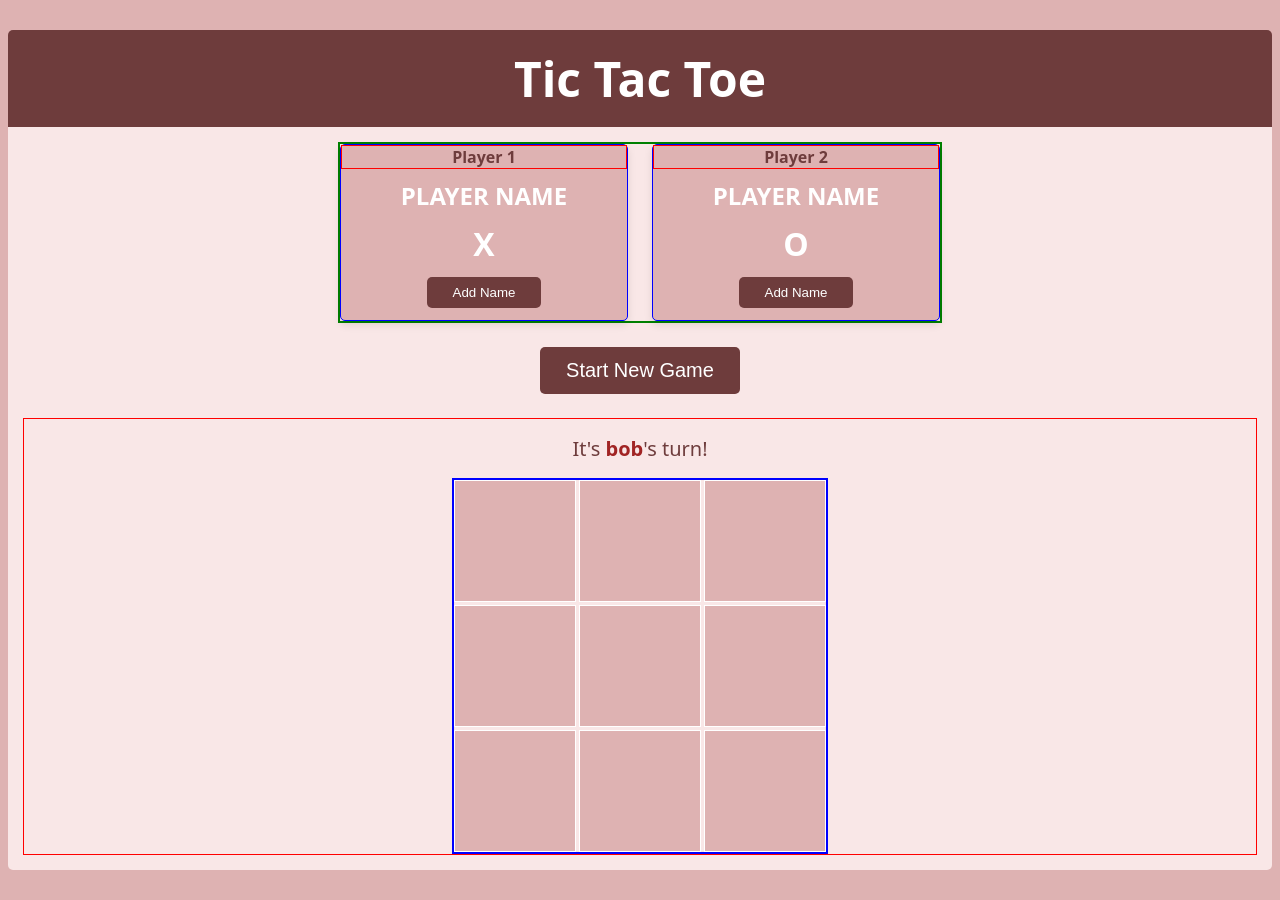
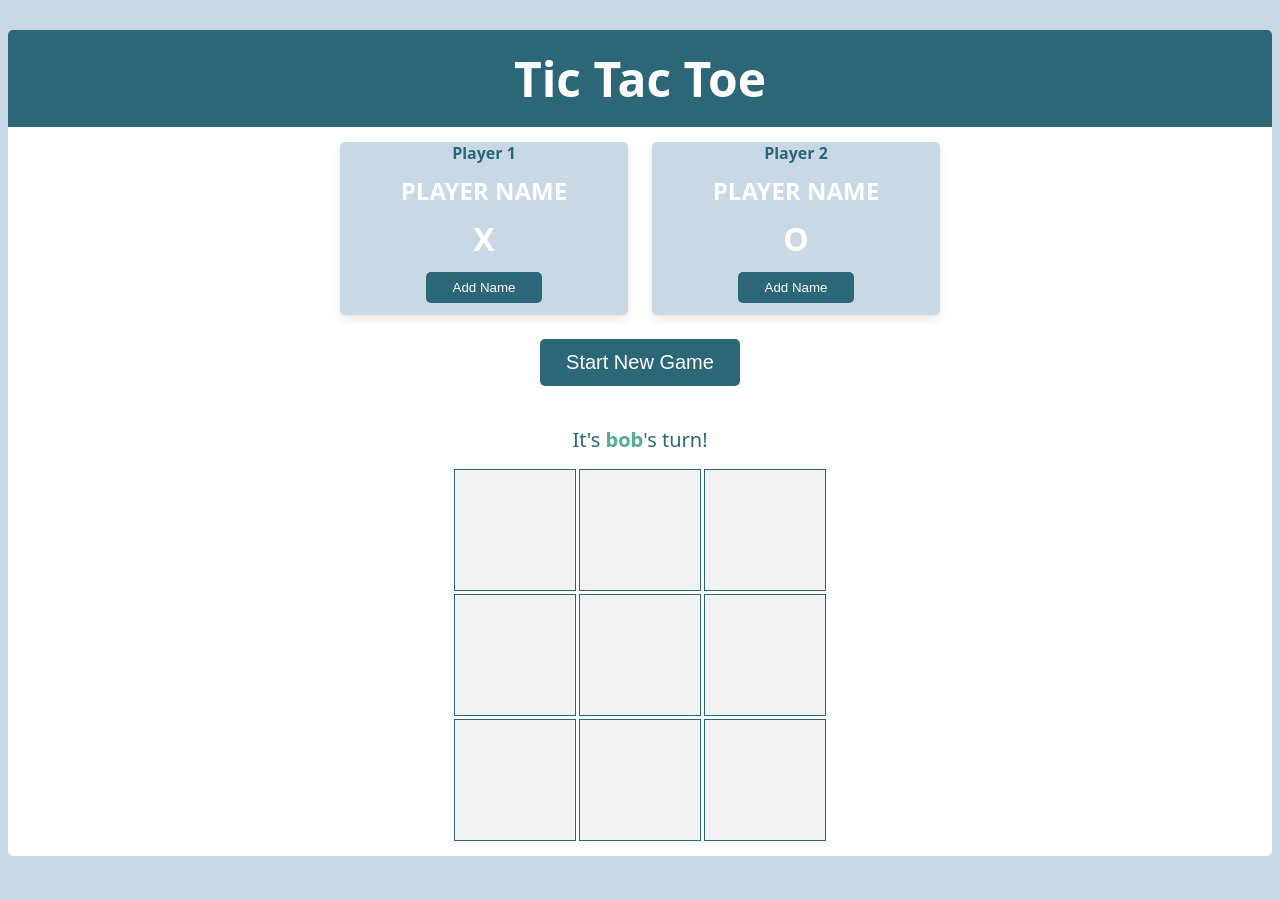
Before and after one commit to IChaudhry892/tic-tac-toe, a plain HTML site: page index.html in a window 1280 px wide. Both pictures are taken after a click on the button "Start New Game". Drawn offline with Linux system fonts and the light colour scheme.

Commit message:
Modify color pallete to be more visually appealing

```diff
--- a/styles/styles.css
+++ b/styles/styles.css
@@ -1,12 +1,12 @@
 body{
-  background-color: rgb(222, 178, 178);
+  background-color: #c8d8e4;
   margin: 0;
   font-family: system-ui, -apple-system, BlinkMacSystemFont, 'Segoe UI', Roboto, Oxygen, Ubuntu, Cantarell, 'Open Sans', 'Helvetica Neue', sans-serif;
   color: white;
 }
 
 #header {
-  background-color: rgb(110, 60, 60);
+  background-color: #2b6777;
   margin: 30px 8px 0;
   border-radius: 5px 5px 0 0;
 }
@@ -20,7 +20,7 @@ body{
 
 #main {
   margin: 0 8px 30px;
-  background-color: rgb(249, 231, 231);
+  background-color: #ffffff;
   padding: 15px;
   border-radius: 0 0 5px 5px;
 }
@@ -33,22 +33,22 @@ body{
   max-width: 600px;
   margin: auto;
   gap: 1.5rem;
-  border: 2px solid green;
+  /* border: 2px solid green; */
 }
 
 .player-info {
-  background-color: rgb(222, 178, 178);
+  background-color: #c8d8e4;
   border-radius: 5px;
   flex: 1;
-  border: 1px solid blue;
+  /* border: 1px solid blue; */
   display: flex;
   flex-direction: column;
   box-shadow: 0 4px 8px rgba(0, 0, 0, 0.1);
 }
 
 .player-number {
-  border: 1px solid red;
-  color: rgb(110, 60, 60);
+  /* border: 1px solid red; */
+  color: #2b6777;
   text-align: center;
   font-size: 1rem;
   margin: 0;
@@ -69,7 +69,7 @@ body{
 }
 
 button {
-  background-color: rgb(110, 60, 60);
+  background-color: #2b6777;
   color: white;
   border: none;
   border-radius: 5px;
@@ -106,7 +106,7 @@ button:active {
 .game-over {
   width: 60%;
   max-width: 500px;
-  background-color: rgb(161, 36, 36);
+  background-color: #f2f2f2;
   box-shadow: 0 2px 8px rgba(0, 0, 0, 0.2);
   border-radius: 5px;
   text-align: center;
@@ -115,11 +115,13 @@ button:active {
 }
 
 .game-winner-text {
+  color: #52ab98;
   margin: 1rem 0;
   font-size: 2rem;
 }
 
 .game-over-text {
+  color: #2b6777;
   margin: 0;
   margin-bottom: 0.5rem;
 }
@@ -130,12 +132,12 @@ button:active {
   /* justify-content: center; */
   align-items: center;
   margin-top: 1.5rem;
-  border: 1px solid red;
+  /* border: 1px solid red; */
   /* text-align: center; */
 }
 
 .turn-indicator {
-  color: rgb(110, 60, 60);
+  color: #2b6777;
   text-align: center;
   font-size: 1.25rem;
   margin: 1rem 0;
@@ -143,11 +145,11 @@ button:active {
 
 .player-turn-name {
   font-weight: bold;
-  color: rgb(161, 36, 36);
+  color: #52ab98;
 }
 
 .cell-container {
-  border: 2px solid blue;
+  /* border: 2px solid blue; */
   display: grid;
   grid-template-columns: repeat(3, 1fr);
   gap: 0.2rem;
@@ -159,8 +161,8 @@ button:active {
   align-items: center;
   width: 120px;
   height: 120px;
-  background-color: rgb(222, 178, 178);
-  border: 1px solid white;
+  background-color: #f2f2f2;
+  border: 1px solid #2b6777;
   font-size: 4rem;
   font-weight: 700;
   color: white;
@@ -169,13 +171,13 @@ button:active {
 }
 
 .cell:hover {
-  background-color: rgb(200, 150, 150);
+  background-color: #b8f1e5;
 }
 
 .selected-cell {
-  background-color: rgb(110, 60, 60);
+  background-color: #52ab98;
 }
 
 .selected-cell:hover {
-  background-color: rgb(110, 60, 60);
+  background-color: #52ab98;
 }
```
